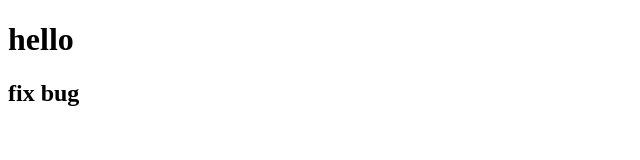
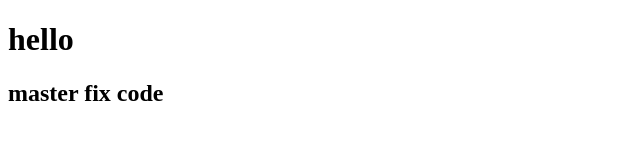
Before and after one commit to Keni213/first, a plain HTML site: page index.html in a window 1280 px wide. Shown: the whole page, without its empty margins (0-640 px from the left). Drawn offline with Linux system fonts and the light colour scheme.

Commit message:
master fix code

```diff
--- a/index.html
+++ b/index.html
@@ -8,6 +8,6 @@
 </head>
 <body>
     <h1>hello</h1>
-    <h2>fix bug</h2>
+    <h2>master fix code</h2>
 </body>
 </html>
```
